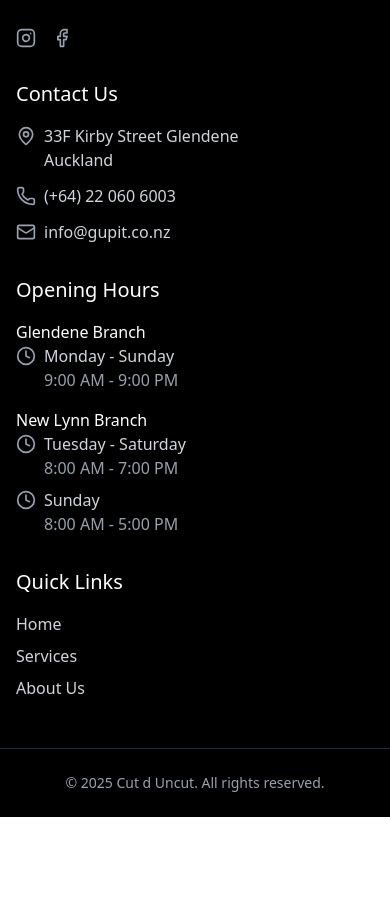
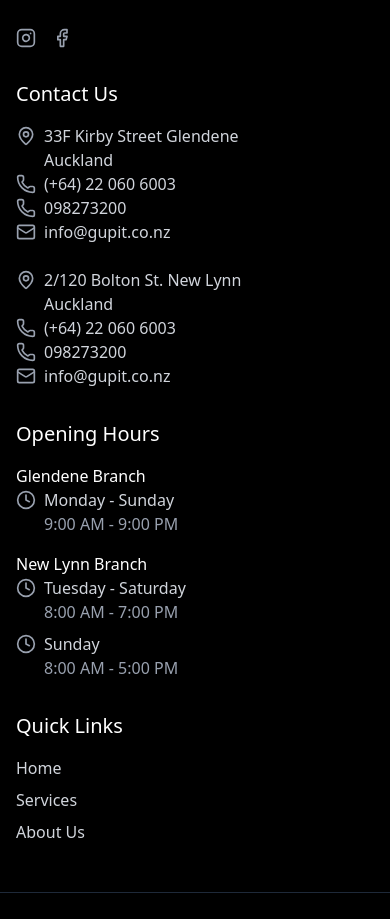
Before and after one commit to janthony25/Client-CutdUncut, a React (Vite) app: page /about in a window 390 px wide. Shown: the part 4020-4939 px from the top of the page. Before the commit the page ends 4837 px from the top, so only its background shows below. Built offline with nearby package versions, Linux system fonts and the light colour scheme; a web font is replaced by a local one.

Commit message:
Add new lynn address and phone number

```diff
--- a/src/pages/Footer.jsx
+++ b/src/pages/Footer.jsx
@@ -43,7 +43,8 @@ export default function Footer() {
           {/* Column 2: Contact Info */}
           <div>
             <h3 className="text-xl font-medium mb-4">Contact Us</h3>
-            <ul className="space-y-3">
+
+            <ul className="mb-6">
               <li className="flex items-start">
                 <MapPin className="h-5 w-5 text-gray-400 mr-2 mt-0.5 flex-shrink-0" />
                 <span className="text-gray-300">
@@ -55,6 +56,39 @@ export default function Footer() {
                 <Phone className="h-5 w-5 text-gray-400 mr-2 flex-shrink-0" />
                 <a href="tel:+12125551234" className="text-gray-300 hover:text-white transition-colors">
                   (+64) 22 060 6003
+                </a>
+              </li>
+              <li className="flex items-center">
+                <Phone className="h-5 w-5 text-gray-400 mr-2 flex-shrink-0" />
+                <a href="tel:+12125551234" className="text-gray-300 hover:text-white transition-colors">
+                  098273200
+                </a>
+              </li>
+              <li className="flex items-center">
+                <Mail className="h-5 w-5 text-gray-400 mr-2 flex-shrink-0" />
+                <a href="mailto:info@gupit.co.nz" className="text-gray-300 hover:text-white transition-colors">
+                  info@gupit.co.nz
+                </a>
+              </li>
+            </ul>
+            <ul className="">
+              <li className="flex items-start">
+                <MapPin className="h-5 w-5 text-gray-400 mr-2 mt-0.5 flex-shrink-0" />
+                <span className="text-gray-300">
+                  2/120 Bolton St. New Lynn<br />
+                  Auckland
+                </span>
+              </li>
+              <li className="flex items-center">
+                <Phone className="h-5 w-5 text-gray-400 mr-2 flex-shrink-0" />
+                <a href="tel:+12125551234" className="text-gray-300 hover:text-white transition-colors">
+                  (+64) 22 060 6003
+                </a>
+              </li>
+              <li className="flex items-center">
+                <Phone className="h-5 w-5 text-gray-400 mr-2 flex-shrink-0" />
+                <a href="tel:+12125551234" className="text-gray-300 hover:text-white transition-colors">
+                  098273200
                 </a>
               </li>
               <li className="flex items-center">
```
